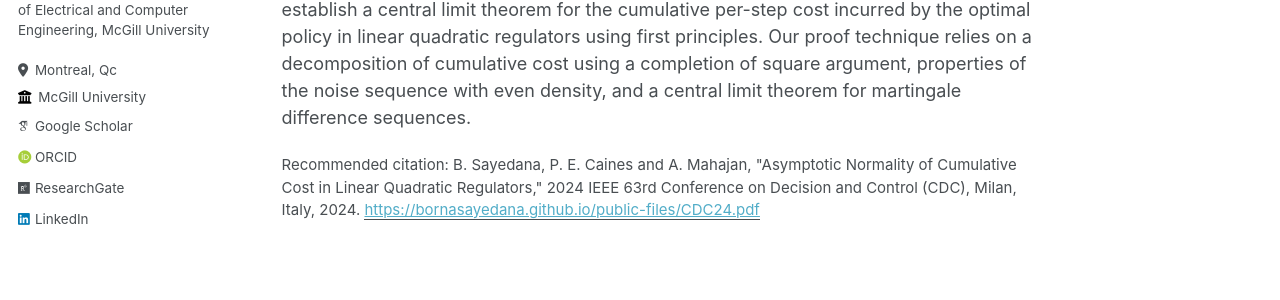
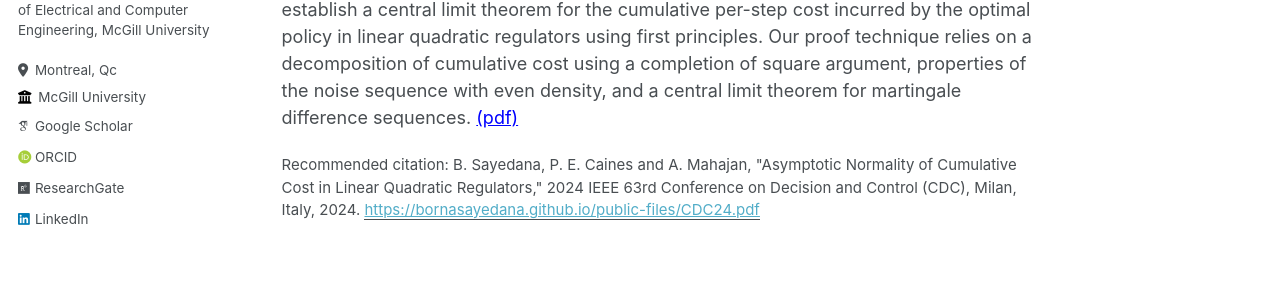
Before and after one commit to bornasayedana/bornasayedana.github.io, a Jekyll site: the page built from _publications/clt.md, in a window 1280 px wide and 1266 px high. Shown: the part 343-643 px from the top of the window. Built offline with Jekyll 4.4.1, drawn with Linux system fonts in a browser that asks for light colours; some web fonts are replaced.

Commit message:
Update clt.md

```diff
--- a/_publications/clt.md
+++ b/_publications/clt.md
@@ -20,4 +20,4 @@ the optimal policy in linear quadratic regulators using first
 principles. Our proof technique relies on a decomposition
 of cumulative cost using a completion of square argument,
 properties of the noise sequence with even density, and a central
-limit theorem for martingale difference sequences.
+limit theorem for martingale difference sequences. <a href="https://bornasayedana.github.io/public-files/public-files/CDC24.pdf" style="color: blue; text-decoration: underline;">(pdf)</a>
```
